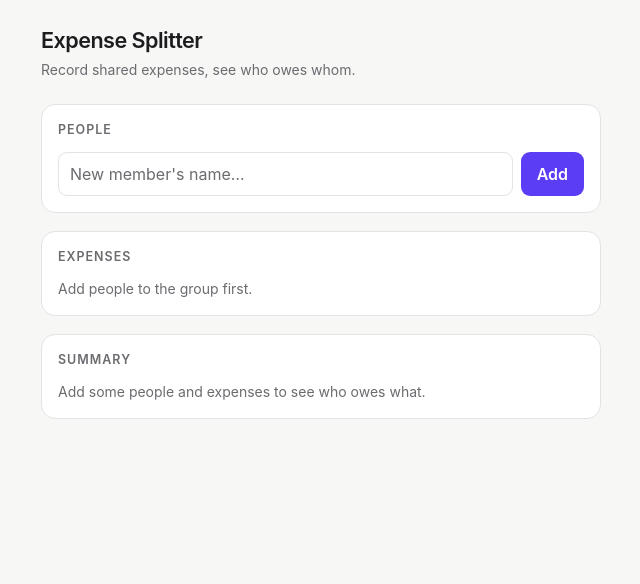
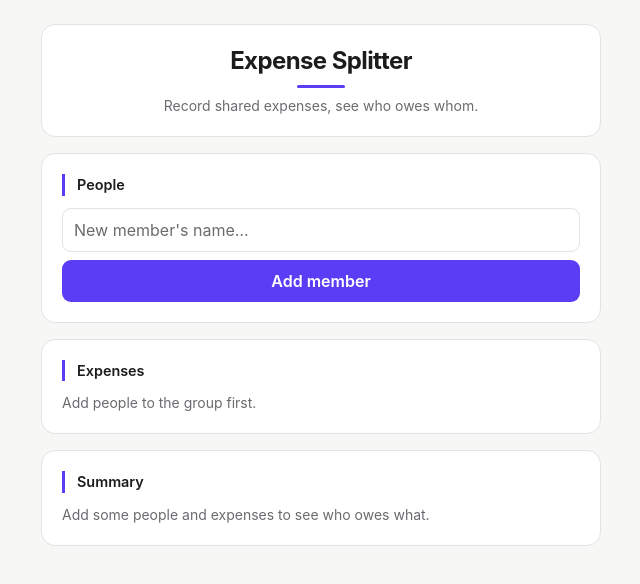
Before and after one commit to NagareNegishi/expense-splitter, a React (Vite) app: page / in a window 1280 px wide. Shown: the top 584 px of the page, without its empty margins (319-959 px from the left). Built offline with nearby package versions, Linux system fonts and the light colour scheme.

Commit message:
improve layout #4

```diff
--- a/src/App.tsx
+++ b/src/App.tsx
@@ -8,11 +8,12 @@ function App() {
     <AppProvider>
       <div className="min-h-screen px-4 pb-16 pt-6">
         <div className="mx-auto max-w-[560px]">
-          <header className="mb-6">
-            <h1 className="m-0 text-[1.35rem] font-semibold tracking-tight text-ink">
+          <header className="mb-4 rounded-[14px] border border-line bg-white p-5 text-center">
+            <h1 className="m-0 text-2xl font-bold tracking-tight text-ink">
               Expense Splitter
             </h1>
-            <p className="m-0 mt-1 text-sm text-muted">
+            <div className="mx-auto mt-2 h-[3px] w-12 rounded-full bg-accent" />
+            <p className="m-0 mt-2 text-sm text-muted">
               Record shared expenses, see who owes whom.
             </p>
           </header>
--- a/src/components/ExpenseList.tsx
+++ b/src/components/ExpenseList.tsx
@@ -253,8 +253,8 @@ export function ExpenseList() {
   }
 
   return (
-    <section className="mb-[18px] rounded-[14px] border border-line bg-white p-4">
-      <h2 className="mb-3 mt-0 text-[0.78rem] font-semibold uppercase tracking-[0.08em] text-muted">
+    <section className="mb-4 rounded-[14px] border border-line bg-white p-5">
+      <h2 className="mb-3 mt-0 border-l-[3px] border-accent pl-3 text-[0.9rem] font-semibold text-ink">
         Expenses
       </h2>
 
@@ -275,7 +275,7 @@ export function ExpenseList() {
               <div className="min-w-0 flex-1">
                 <div className="truncate font-medium text-ink">{expense.description}</div>
                 {/* Sub-line format: "Alice paid · split Alice, Bob, Carol" */}
-                <div className="truncate text-[0.8rem] text-muted">
+                <div className="truncate text-[0.85rem] text-[#8a8a90]">
                   {nameOf(expense.paidBy)} paid · split{' '}
                   {expense.participants.map(id => nameOf(id)).join(', ')}
                 </div>
--- a/src/components/PeopleList.tsx
+++ b/src/components/PeopleList.tsx
@@ -70,9 +70,9 @@ export function PeopleList() {
   return (
     <>
       {/* rounded-[14px]: matches the --radius token from the layout mockup */}
-      <section className="mb-[18px] rounded-[14px] border border-line bg-white p-4">
+      <section className="mb-4 rounded-[14px] border border-line bg-white p-5">
         {/* uppercase tracking-[0.08em]: section label style from mockup */}
-        <h2 className="mb-3 mt-0 text-[0.78rem] font-semibold uppercase tracking-[0.08em] text-muted">
+        <h2 className="mb-3 mt-0 border-l-[3px] border-accent pl-3 text-[0.9rem] font-semibold text-ink">
           People
         </h2>
 
@@ -144,8 +144,7 @@ export function PeopleList() {
           </div>
         ))}
 
-        <div className="mt-3">
-          <div className="flex gap-2">
+        <div className="mt-3 flex flex-col gap-2">
           <input
             className="w-full rounded-[9px] border border-line px-[11px] py-[9px] text-ink placeholder:text-muted focus:outline-none focus:ring-2 focus:ring-accent"
             placeholder="New member's name…"
@@ -153,16 +152,15 @@ export function PeopleList() {
             onChange={e => { setNewName(filterName(e.target.value)); setAddError(null) }}
             onKeyDown={e => e.key === 'Enter' && addPerson()}
           />
+          {addError && (
+            <p className="m-0 text-[0.8rem] text-owes">{addError}</p>
+          )}
           <button
-              className="whitespace-nowrap rounded-[9px] bg-accent px-4 py-[9px] font-semibold text-white hover:brightness-105"
+            className="w-full rounded-[9px] bg-accent py-[9px] font-semibold text-white hover:brightness-105"
             onClick={addPerson}
           >
-              Add
+            Add member
           </button>
-          </div>
-          {addError && (
-            <p className="mt-[6px] text-[0.8rem] text-owes">{addError}</p>
-          )}
         </div>
       </section>
 
--- a/src/components/Summary.tsx
+++ b/src/components/Summary.tsx
@@ -23,8 +23,8 @@ export function Summary() {
 
   if (state.people.length === 0) {
     return (
-      <section className="rounded-[14px] border border-line bg-white p-4">
-        <h2 className="mb-3 mt-0 text-[0.78rem] font-semibold uppercase tracking-[0.08em] text-muted">
+      <section className="rounded-[14px] border border-line bg-white p-5">
+        <h2 className="mb-3 mt-0 border-l-[3px] border-accent pl-3 text-[0.9rem] font-semibold text-ink">
           Summary
         </h2>
         <p className="text-sm text-muted">Add some people and expenses to see who owes what.</p>
@@ -33,14 +33,14 @@ export function Summary() {
   }
 
   return (
-    <section className="rounded-[14px] border border-line bg-white p-4">
-      <h2 className="mb-3 mt-0 text-[0.78rem] font-semibold uppercase tracking-[0.08em] text-muted">
+    <section className="rounded-[14px] border border-line bg-white p-5">
+      <h2 className="mb-3 mt-0 border-b border-line pb-2 text-[0.9rem] font-semibold text-ink">
         Summary
       </h2>
 
       {/* Block 1: per-person net balance */}
       <div>
-        <h3 className="mb-2 mt-0 text-[0.82rem] font-semibold text-ink">
+        <h3 className="mb-2 mt-0 mb-2 mt-0 text-[0.72rem] font-semibold uppercase tracking-[0.08em] text-muted">
           Where everyone stands
         </h3>
         {state.people.map(person => {
@@ -65,7 +65,7 @@ export function Summary() {
 
       {/* Block 2: greedy transaction list (at most n−1 transfers) */}
       <div className="mt-4 border-t border-line pt-[14px]">
-        <h3 className="mb-2 mt-0 text-[0.82rem] font-semibold text-ink">Settle up</h3>
+        <h3 className="mb-2 mt-0 mb-2 mt-0 text-[0.72rem] font-semibold uppercase tracking-[0.08em] text-muted">Settle up</h3>
         {transactions.length === 0 ? (
           <p className="text-sm text-muted">Everyone is settled up.</p>
         ) : (
```
Lines whose indentation alone changed are shown as unchanged.
